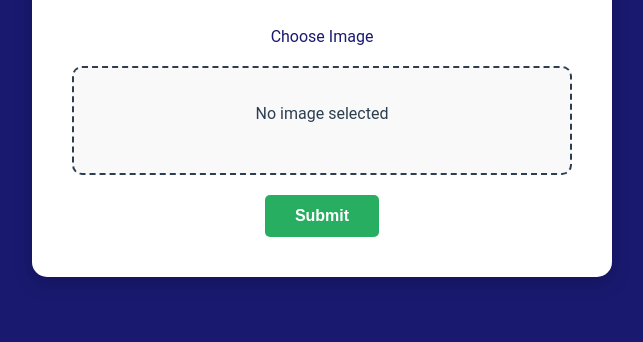
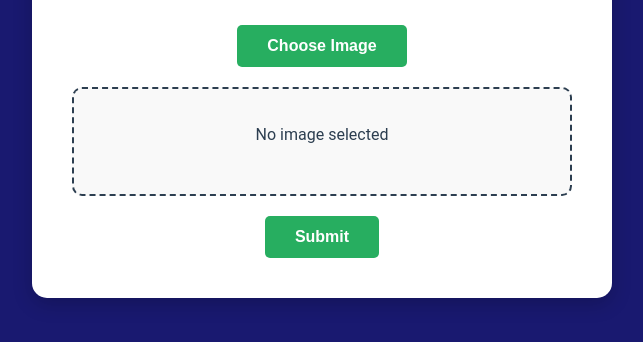
Before and after one commit to sachinkumar7106/BrainScan, a plain HTML site: page index.html in a window 1280 px wide. Shown: the part 332-674 px from the top of the page, without its empty margins (318-961 px from the left). Drawn offline with Linux system fonts and the light colour scheme.

Commit message:
templates

```diff
--- a/index.html
+++ b/index.html
@@ -124,7 +124,7 @@
         <p>Submit your image securely and get instant processing results.</p>
         <form id="imageForm" action="/" method="POST" enctype="multipart/form-data">
             <!-- Custom File Input -->
-            <label for="fileInput" class="userupload">Choose Image</label>
+             <button><label for="fileInput" class="userupload">Choose Image</label></button>
             <input type="file" id="fileInput" name="file" accept="image/*" required>
             <div class="image-preview" id="imagePreview">
                 <p>No image selected</p>
```
Also changed, not shown: result.html (+1 -0 lines).
